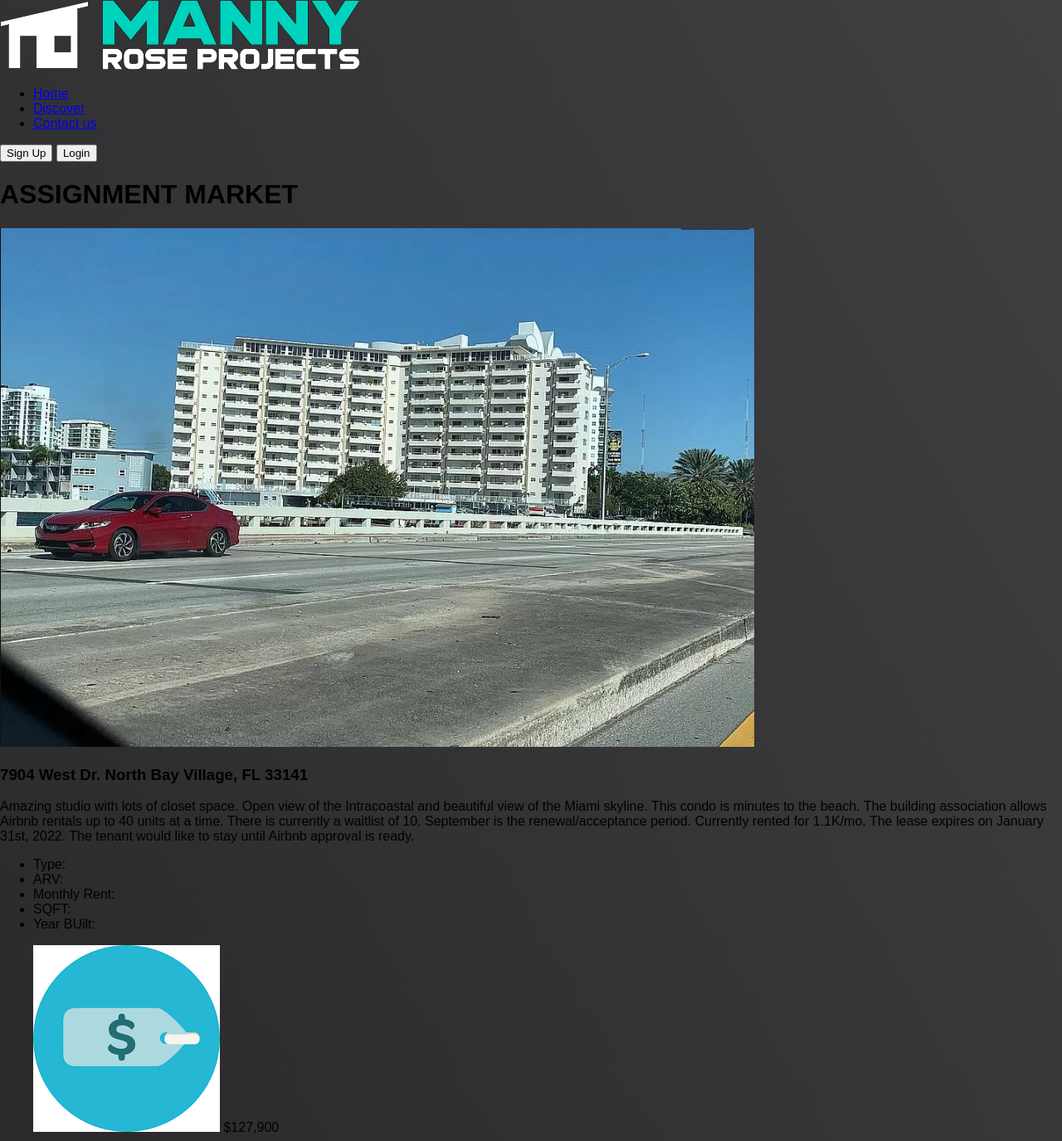
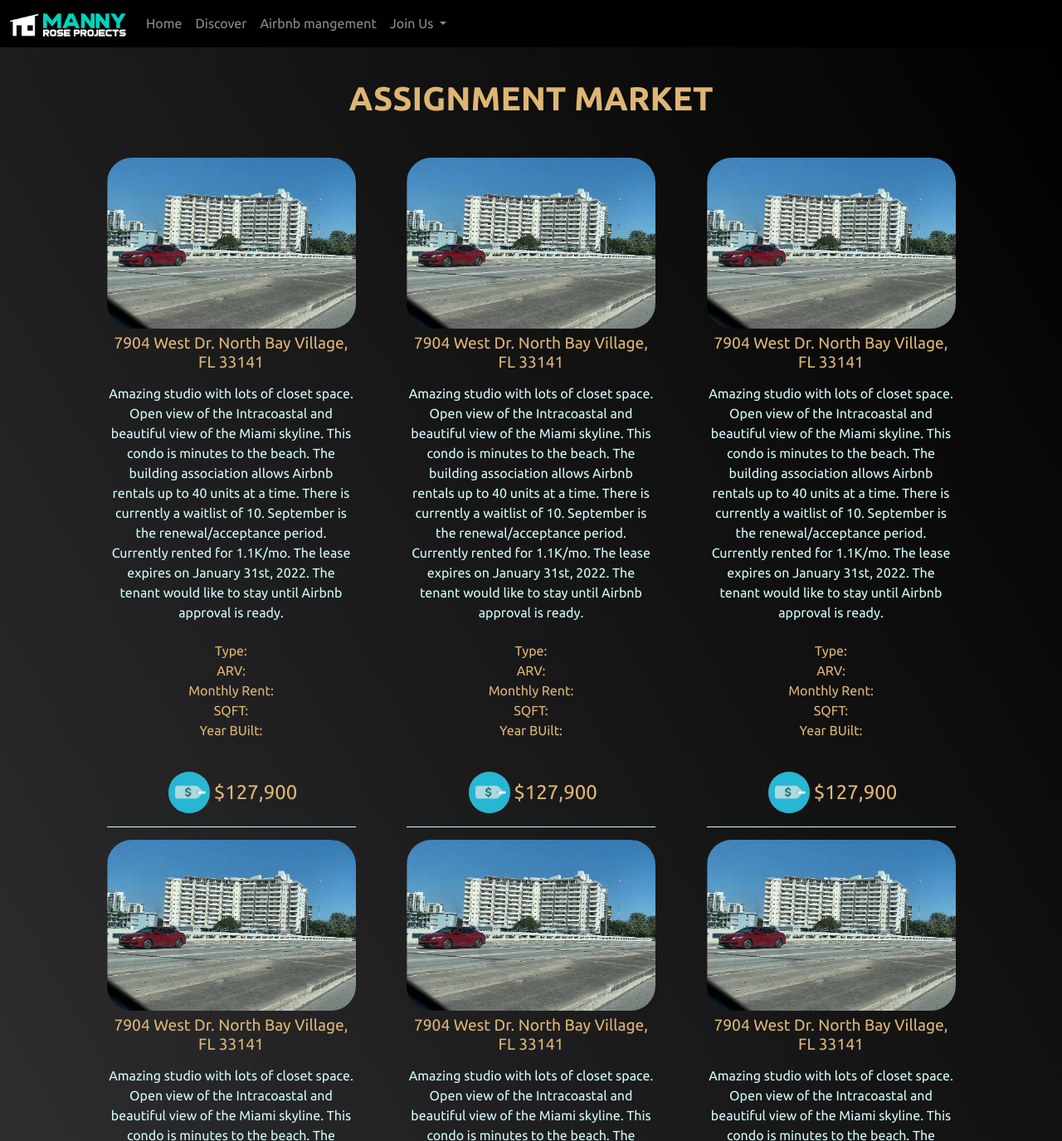
Before and after one commit to brahyanmarinmorales/MannyRoseProject, a website: page discover.html in a window 1280 px wide. Shown: the top 1375 px of the page at 83% size. Drawn offline with nearby package versions, Linux system fonts and the light colour scheme; files that its build step writes are made by us from their sources; files whose address does not match are found by name.

Commit message:
working on discover page CSS, almost done

```diff
--- a/CSS/Style.css
+++ b/CSS/Style.css
@@ -20,14 +20,14 @@ body {
     font-family: 'Baloo 2', sans-serif;
     font-family: 'Outfit', sans-serif;
     font-family: 'Ubuntu', sans-serif;
-    background: linear-gradient(60deg, var(--black), var(--gray));
+    background: linear-gradient(60deg, var(--gray), var(--black));
 }
 .navbar {
     background-color: var(--black);
 }
 
 .main-div-1{
-    background-color: var(--light-green);
+    background: linear-gradient(90deg, rgba(211,251,250,1) 0%, rgba(119,209,188,1) 50%, rgba(211,251,250,1) 100%);
     text-align: center;
 }
 .index_paragraph {
@@ -101,3 +101,67 @@ footer p{
     background-color: transparent;
 }
 /*CSS footer for the Index page end*/
+
+/* CSS for the discover page start */
+
+.main__title{
+    color: var(--soft-orange);
+    text-align: center;
+    padding: 3% 2% 3% 2%;
+}
+
+.cards-container{
+    display: flex;
+    flex-wrap: wrap;
+    justify-content: space-evenly;
+    gap: 15px;
+    margin-bottom: 5%;
+}
+.product-card{
+    width: 300px;
+    border-bottom: solid 1px var(--supersoftblue);
+}
+.product-card img{
+    border-radius: 30px;
+    object-fit: cover;
+}
+.product-info{
+    display: flex;
+    flex-direction: column;
+    justify-content: space-between;
+    align-items: center;
+    color: var(--supersoftblue);
+}
+.product-info div h3{
+    text-align: center;
+    padding: 2%;
+    color: var(--soft-orange);
+    font-size: 1.2rem;
+}
+.product-info p{
+    text-align: center;
+    font-size: 1em;
+}
+
+.labels{
+    list-style: none;
+    padding: 2% 0 2% 0;
+    color: var(--soft-orange);
+    text-align: center;
+}
+
+.product-info figure img{
+    width: 50px;
+}
+.product-info figure{
+    display: flex;
+    margin: 1rem;
+
+}
+.product-info figure span{
+    font-size: 1.5rem;
+    align-self: center;
+    padding-left: 3%;
+    color:var(--soft-orange)
+}
+/*CSS for the discover page end*/
--- a/discover.html
+++ b/discover.html
@@ -4,43 +4,61 @@
         <meta charset="UTF-8">
         <meta http-equiv="X-UA-Compatible" content="IE=edge">
         <meta name="viewport" content="width=device-width, initial-scale=1.0">
-    <link rel="stylesheet" href="./Style.css">
+        <link rel="preconnect" href="https://fonts.googleapis.com">
         <script type="module" src="https://unpkg.com/ionicons@5.5.2/dist/ionicons/ionicons.esm.js"></script>
         <script nomodule src="https://unpkg.com/ionicons@5.5.2/dist/ionicons/ionicons.js"></script>
-    <title>Discover</title>
+        <link href="https://cdn.jsdelivr.net/npm/bootstrap@5.1.3/dist/css/bootstrap.min.css" rel="stylesheet" integrity="sha384-1BmE4kWBq78iYhFldvKuhfTAU6auU8tT94WrHftjDbrCEXSU1oBoqyl2QvZ6jIW3" crossorigin="anonymous">
+        <script type="module" src="https://unpkg.com/ionicons@5.5.2/dist/ionicons/ionicons.esm.js"></script>
+        <script nomodule src="https://unpkg.com/ionicons@5.5.2/dist/ionicons/ionicons.js"></script>
+        <link rel="preconnect" href="https://fonts.googleapis.com">
+        <link rel="preconnect" href="https://fonts.gstatic.com" crossorigin>
+        <link href="https://fonts.googleapis.com/css2?family=Baloo+2:wght@400;500;600;800&family=Outfit:wght@300;400;600&family=Ubuntu:ital,wght@0,300;0,400;0,700;1,300&display=swap" rel="stylesheet">
+        <title>Manny Rose Project - Discover</title>
+        <link rel="stylesheet" href="./CSS/Style.css">
     </head>
+
 <body>
 
-    <!--Menu Bar-->
-
-    <header>
-
-        <img class="header__logo" src="./Photos_and_logos/logo2.0.png" alt="Manny Rose Project">
-
-        <nav>
-
-            <ul class="header__nav__links">
-                <li><a href="./index.html">Home</a></li>
-                <li><a href="./discover.html">Discover</a></li>
-                <li><a href="#footer">Contact us</a></li>
+    <nav class="navbar navbar-expand-lg navbar-dark">
+        <div class="container-fluid">
+          <a class="navbar-brand" href="#"> <img src="./Images/logo2.0.png" alt="" width="140" height="28"></a>
+          <button class="navbar-toggler" type="button" data-bs-toggle="collapse" data-bs-target="#navbarNav" aria-controls="navbarNav" aria-expanded="false" aria-label="Toggle navigation">
+            <span class="navbar-toggler-icon"></span>
+          </button>
+          <div class="collapse navbar-collapse" id="navbarNav">
+            <ul class="navbar-nav">
+              <li class="nav-item">
+                <a class="nav-link" aria-current="page" href="/index.html">Home</a>
+              </li>
+              <li class="nav-item">
+                <a class="nav-link" href="./discover.html">Discover</a>
+              </li>
+              <li class="nav-item">
+                <a class="nav-link" href="#">Airbnb mangement</a>
+              </li>
+              <li class="nav-item dropdown">
+                <a class="nav-link dropdown-toggle" href="#" id="navbarDropdown" role="button" data-bs-toggle="dropdown" aria-expanded="false">
+                  Join Us
+                </a>
+                <ul class="dropdown-menu index_dropdown" aria-labelledby="navbarDropdown">
+                  <li><a class="dropdown-item index_btn" href="./login.html">Log in</a></li>
+                  <li><hr class="dropdown-divider"></li>
+                  <li><a class="dropdown-item index_btn" href="./sign_up.html">Sign up</a></li>
                 </ul>
-
+            </ul>
+          </div>
+        </div>
       </nav>
-        <div id="box__log_setup__buttons">
-            <a href="./sign_up.html"><button class="btn btn header__bnt__setup">Sign Up</button></a>
-            <a href="./login.html"><button class="btn header__btn__login">Login</button></a>
-        </div>
-    </header>
 
     <!--Assignment market-->
 
-    <h1 class="main__title">ASSIGNMENT MARKET</h1>
+    <h1 class="main__title"> <strong> ASSIGNMENT MARKET</strong> </h1>
 
     <section class="main-container">
-        <div class="cards-container">
+        <div class="cards-container container-sm">
 
             <div class="product-card">
-                <img src="./Photos_and_logos/Condo 7904.JPG" alt="Photo of the house or contract">
+                <img src="./images/Condo 7904.JPG" class="img-fluid" alt="Photo of the house or contract">
                 <div class="product-info">
                     <div>
                         <h3>7904 West Dr. North Bay Village, FL 33141</h3>
@@ -54,7 +72,7 @@
                         </ul>
                     </div>
                     <figure>
-                        <img src="./Photos_and_logos/price2.png" alt="Price logo">
+                        <img src="./images/price2.png" alt="Price logo">
                         <span>$127,900</span>
                     </figure>
                 </div>
@@ -62,7 +80,7 @@
             </div>
 
             <div class="product-card">
-                <img src="./Photos_and_logos/Condo 7904.JPG" alt="Photo of the house or contract">
+                <img src="./images/Condo 7904.JPG" class="img-fluid" alt="Photo of the house or contract">
                 <div class="product-info">
                     <div>
                         <h3>7904 West Dr. North Bay Village, FL 33141</h3>
@@ -76,7 +94,7 @@
                         </ul>
                     </div>
                     <figure>
-                        <img src="./Photos_and_logos/price2.png" alt="Price logo">
+                        <img src="./images/price2.png" alt="Price logo">
                         <span>$127,900</span>
                     </figure>
                 </div>
@@ -84,7 +102,7 @@
             </div>
 
             <div class="product-card">
-                <img src="./Photos_and_logos/Condo 7904.JPG" alt="Photo of the house or contract">
+                <img src="./images/Condo 7904.JPG" class="img-fluid w-100" alt="Photo of the house or contract">
                 <div class="product-info">
                     <div>
                         <h3>7904 West Dr. North Bay Village, FL 33141</h3>
@@ -98,7 +116,7 @@
                         </ul>
                     </div>
                     <figure>
-                        <img src="./Photos_and_logos/price2.png" alt="Price logo">
+                        <img src="./images/price2.png" alt="Price logo">
                         <span>$127,900</span>
                     </figure>
                 </div>
@@ -106,7 +124,7 @@
             </div>
 
             <div class="product-card">
-                <img src="./Photos_and_logos/Condo 7904.JPG" alt="Photo of the house or contract">
+                <img src="./images/Condo 7904.JPG" class="img-fluid" alt="Photo of the house or contract">
                 <div class="product-info">
                     <div>
                         <h3>7904 West Dr. North Bay Village, FL 33141</h3>
@@ -120,7 +138,7 @@
                         </ul>
                     </div>
                     <figure>
-                        <img src="./Photos_and_logos/price2.png" alt="Price logo">
+                        <img src="./images/price2.png" alt="Price logo">
                         <span>$127,900</span>
                     </figure>
                 </div>
@@ -128,7 +146,7 @@
             </div>
 
             <div class="product-card">
-                <img src="./Photos_and_logos/Condo 7904.JPG" alt="Photo of the house or contract">
+                <img src="./images/Condo 7904.JPG" class="img-fluid" alt="Photo of the house or contract">
                 <div class="product-info">
                     <div>
                         <h3>7904 West Dr. North Bay Village, FL 33141</h3>
@@ -142,7 +160,7 @@
                         </ul>
                     </div>
                     <figure>
-                        <img src="./Photos_and_logos/price2.png" alt="Price logo">
+                        <img src="./images/price2.png" alt="Price logo">
                         <span>$127,900</span>
                     </figure>
                 </div>
@@ -150,7 +168,7 @@
             </div>
 
             <div class="product-card">
-                <img src="./Photos_and_logos/Condo 7904.JPG" alt="Photo of the house or contract">
+                <img src="./images/Condo 7904.JPG" class="img-fluid" alt="Photo of the house or contract">
                 <div class="product-info">
                     <div>
                         <h3>7904 West Dr. North Bay Village, FL 33141</h3>
@@ -164,7 +182,7 @@
                         </ul>
                     </div>
                     <figure>
-                        <img src="./Photos_and_logos/price2.png" alt="Price logo">
+                        <img src="./images/price2.png" alt="Price logo">
                         <span>$127,900</span>
                     </figure>
                 </div>
@@ -172,7 +190,7 @@
             </div>
 
             <div class="product-card">
-                <img src="./Photos_and_logos/Condo 7904.JPG" alt="Photo of the house or contract">
+                <img src="./images/Condo 7904.JPG" class="img-fluid" alt="Photo of the house or contract">
                 <div class="product-info">
                     <div>
                         <h3>7904 West Dr. North Bay Village, FL 33141</h3>
@@ -186,7 +204,7 @@
                         </ul>
                     </div>
                     <figure>
-                        <img src="./Photos_and_logos/price2.png" alt="Price logo">
+                        <img src="./images/price2.png" alt="Price logo">
                         <span>$127,900</span>
                     </figure>
                 </div>
@@ -212,5 +230,7 @@
         <p>Copyrights 2022 | Brahyan Marin</p>
     </footer>
 
+    <script src="https://cdn.jsdelivr.net/npm/bootstrap@5.1.3/dist/js/bootstrap.bundle.min.js" integrity="sha384-ka7Sk0Gln4gmtz2MlQnikT1wXgYsOg+OMhuP+IlRH9sENBO0LRn5q+8nbTov4+1p" crossorigin="anonymous"></script>
+
 </body>
 </html>
```
Also changed, not shown: index.html (+4 -4 lines). Lines whose indentation alone changed are shown as unchanged.
